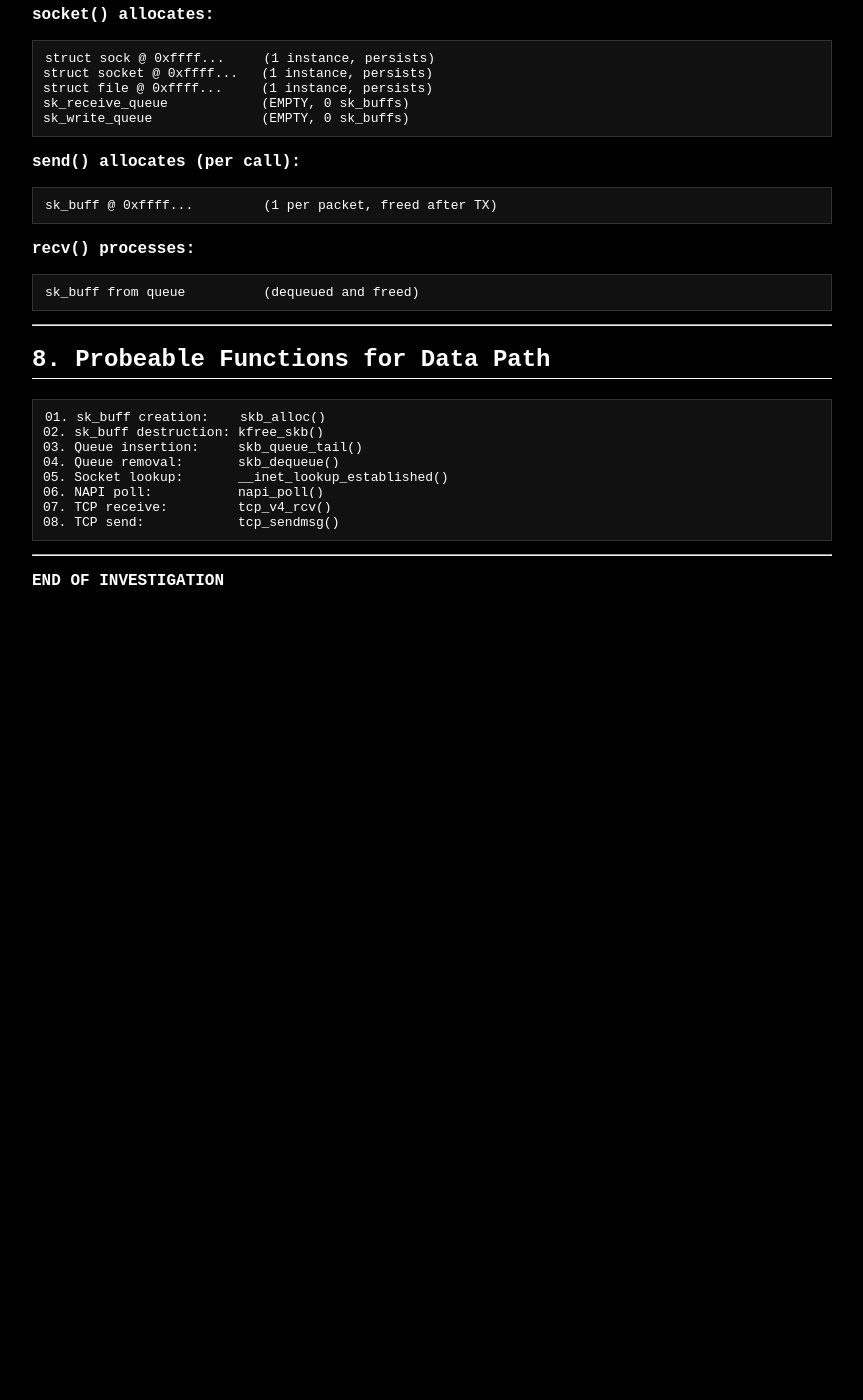
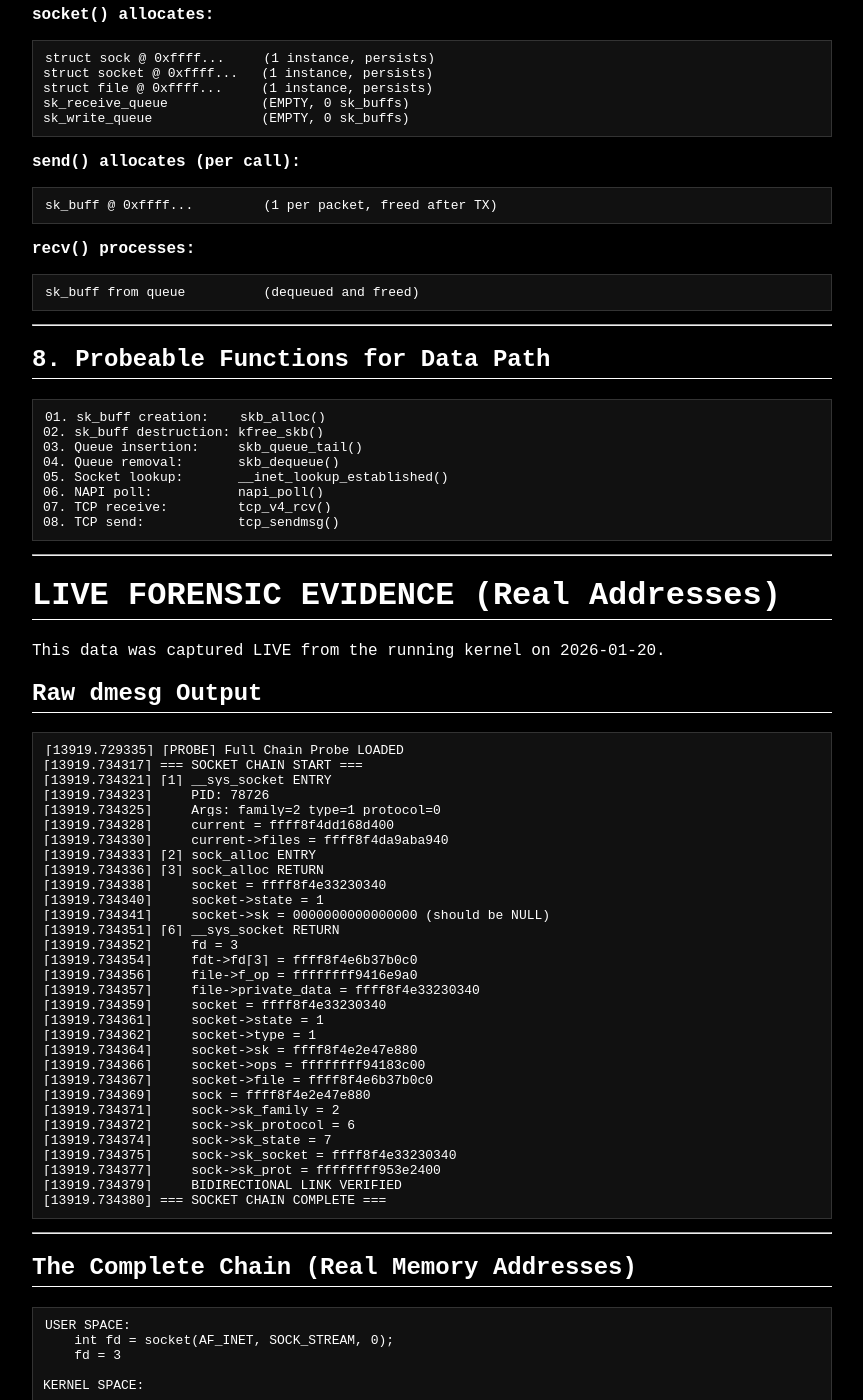
Before and after one commit to raikrahul/socket-trace-investigation, a Jekyll site: the page built from part1.md, in a window 1280 px wide and 1400 px high, scrolled down 14729 px. Shown: the whole window, without its empty margins (8-871 px from the left). Built offline with Jekyll 4.4.1, drawn with Linux system fonts in a browser that asks for light colours; before the commit the page ends 15359 px from its top, so only the background shows below that; some of the changed text lies outside the part shown.

Commit message:
Add LIVE forensic evidence with real kernel addresses

````diff
--- a/part1.md
+++ b/part1.md
@@ -892,4 +892,148 @@ sk_buff from queue          (dequeued and freed)
 
 ---
 
+# LIVE FORENSIC EVIDENCE (Real Addresses)
+
+This data was captured LIVE from the running kernel on 2026-01-20.
+
+## Raw dmesg Output
+
+```
+[13919.729335] [PROBE] Full Chain Probe LOADED
+[13919.734317] === SOCKET CHAIN START ===
+[13919.734321] [1] __sys_socket ENTRY
+[13919.734323]     PID: 78726
+[13919.734325]     Args: family=2 type=1 protocol=0
+[13919.734328]     current = ffff8f4dd168d400
+[13919.734330]     current->files = ffff8f4da9aba940
+[13919.734333] [2] sock_alloc ENTRY
+[13919.734336] [3] sock_alloc RETURN
+[13919.734338]     socket = ffff8f4e33230340
+[13919.734340]     socket->state = 1
+[13919.734341]     socket->sk = 0000000000000000 (should be NULL)
+[13919.734351] [6] __sys_socket RETURN
+[13919.734352]     fd = 3
+[13919.734354]     fdt->fd[3] = ffff8f4e6b37b0c0
+[13919.734356]     file->f_op = ffffffff9416e9a0
+[13919.734357]     file->private_data = ffff8f4e33230340
+[13919.734359]     socket = ffff8f4e33230340
+[13919.734361]     socket->state = 1
+[13919.734362]     socket->type = 1
+[13919.734364]     socket->sk = ffff8f4e2e47e880
+[13919.734366]     socket->ops = ffffffff94183c00
+[13919.734367]     socket->file = ffff8f4e6b37b0c0
+[13919.734369]     sock = ffff8f4e2e47e880
+[13919.734371]     sock->sk_family = 2
+[13919.734372]     sock->sk_protocol = 6
+[13919.734374]     sock->sk_state = 7
+[13919.734375]     sock->sk_socket = ffff8f4e33230340
+[13919.734377]     sock->sk_prot = ffffffff953e2400
+[13919.734379]     BIDIRECTIONAL LINK VERIFIED
+[13919.734380] === SOCKET CHAIN COMPLETE ===
+```
+
+---
+
+## The Complete Chain (Real Memory Addresses)
+
+```
+USER SPACE:
+    int fd = socket(AF_INET, SOCK_STREAM, 0);
+    fd = 3
+
+KERNEL SPACE:
+
+current (task_struct) = 0xffff8f4dd168d400
+    |
+    +-> files = 0xffff8f4da9aba940
+              |
+              +-> fdt->fd[3] = 0xffff8f4e6b37b0c0
+                               |
+                               v
+                  [struct file @ 0xffff8f4e6b37b0c0]
+                  |  f_op          = 0xffffffff9416e9a0 (socket_file_ops)
+                  |  private_data  = 0xffff8f4e33230340 ----+
+                  +----------------------------------------+ |
+                                                             v
+                       [struct socket @ 0xffff8f4e33230340]
+                       |  state  = 1 (SS_UNCONNECTED)
+                       |  type   = 1 (SOCK_STREAM)
+                       |  file   = 0xffff8f4e6b37b0c0 (back to file)
+                       |  ops    = 0xffffffff94183c00 (inet_stream_ops)
+                       |  sk     = 0xffff8f4e2e47e880 ----+
+                       +----------------------------------+ |
+                                                            v
+                             [struct sock @ 0xffff8f4e2e47e880]
+                             |  sk_family   = 2 (AF_INET)
+                             |  sk_protocol = 6 (TCP)
+                             |  sk_state    = 7 (TCP_CLOSE)
+                             |  sk_socket   = 0xffff8f4e33230340 (back!)
+                             |  sk_prot     = 0xffffffff953e2400 (tcp_prot)
+                             +-------------------------------------------+
+```
+
+---
+
+## Proof: Everything Is Integers and Pointers
+
+```
+INTEGERS:
+    fd = 3
+    family = 2
+    type = 1
+    protocol = 0
+    sk_protocol = 6
+    sk_state = 7
+    socket->state = 1
+
+POINTERS (64-bit addresses):
+    current          = 0xffff8f4dd168d400
+    files            = 0xffff8f4da9aba940
+    fdt->fd[3]       = 0xffff8f4e6b37b0c0
+    file->private    = 0xffff8f4e33230340
+    socket->sk       = 0xffff8f4e2e47e880
+    socket->file     = 0xffff8f4e6b37b0c0
+    sock->sk_socket  = 0xffff8f4e33230340
+    sock->sk_prot    = 0xffffffff953e2400
+    file->f_op       = 0xffffffff9416e9a0
+    socket->ops      = 0xffffffff94183c00
+
+LABELS (field names):
+    current, files, fdt, fd, f_op, private_data
+    socket, state, type, sk, ops, file
+    sock, sk_family, sk_protocol, sk_state, sk_socket, sk_prot
+```
+
+---
+
+## The Bidirectional Link Proof
+
+```
+socket->sk = 0xffff8f4e2e47e880
+sock->sk_socket = 0xffff8f4e33230340
+
+socket @ 0xffff8f4e33230340
+  |
+  +---> sock @ 0xffff8f4e2e47e880
+          |
+          +---> back to socket @ 0xffff8f4e33230340
+
+VERIFIED: They point to each other!
+```
+
+---
+
+## Summary
+
+**socket(AF_INET, SOCK_STREAM, 0)** creates:
+
+1. **3 kernel structures** (sock, socket, file)
+2. **6 pointers** linking them together
+3. **1 file descriptor** (integer 3) in user space
+
+The entire networking stack is just labeled integers and pointers.
+Nothing else.
+
+---
+
 **END OF INVESTIGATION**
````
Also changed, not shown: 2 other files.
